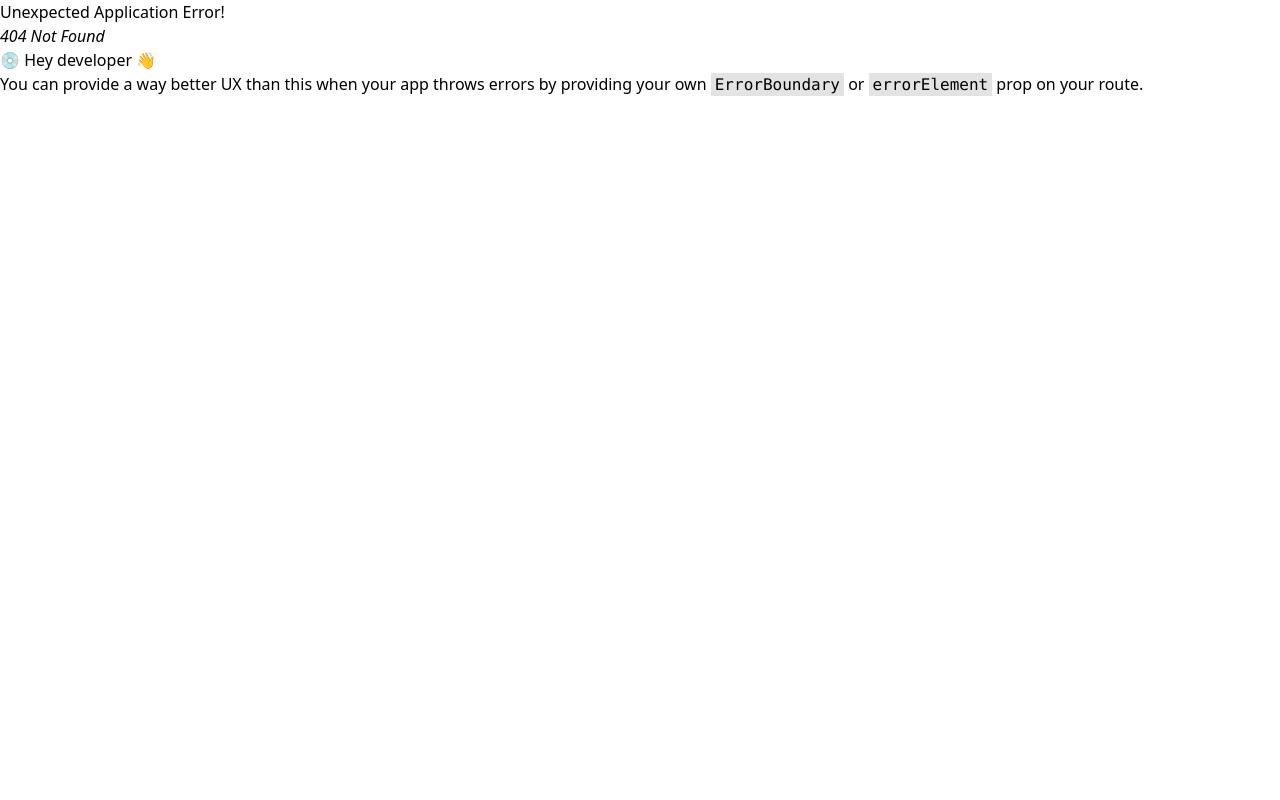
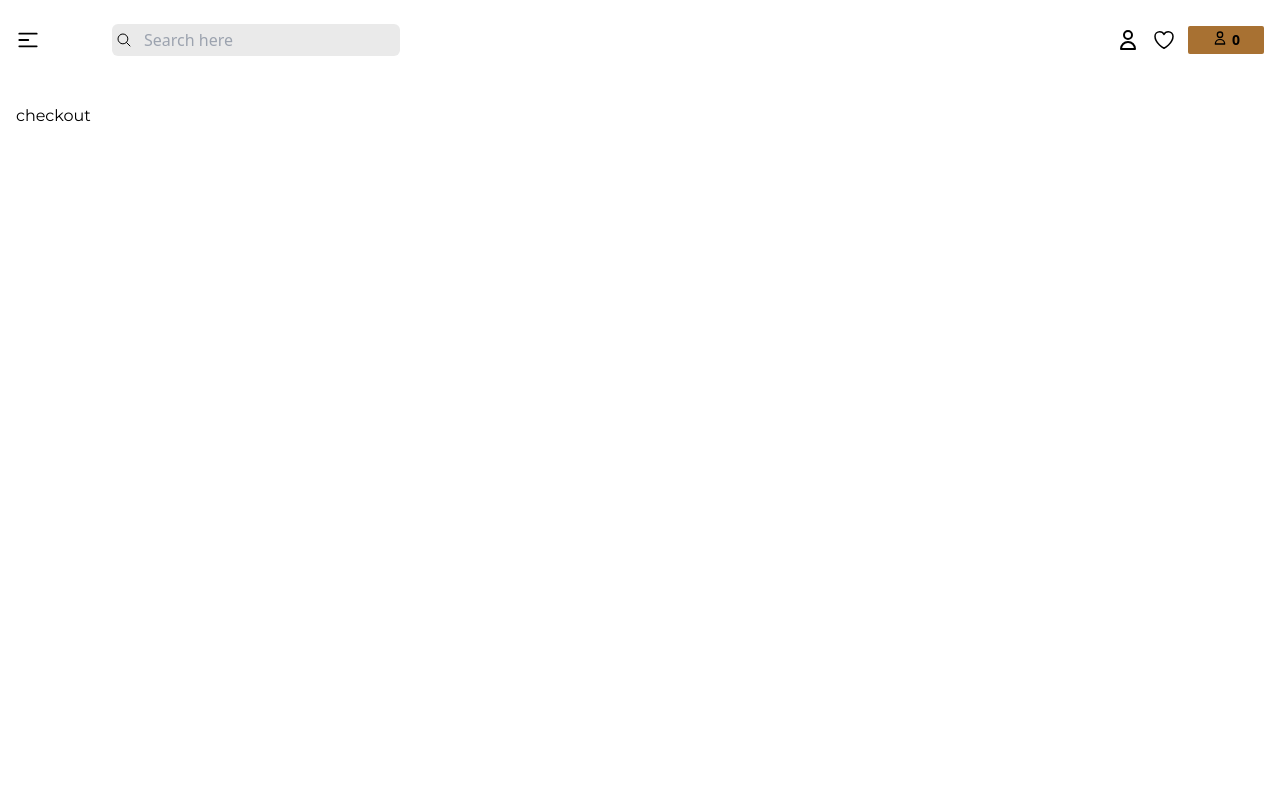
Before and after one commit to Ta-Batool/Bookstore, a React (Vite) app in the folder frontend/: page /checkout in a window 1280 px wide. Before the commit this address had no page. Shown: the top 800 px of the page. Built offline with nearby package versions, Linux system fonts and the light colour scheme.

Commit message:
checkout route

```diff
--- /dev/null
+++ b/frontend/src/pages/books/CheckoutPage.jsx
@@ -0,0 +1,11 @@
+import React from 'react'
+
+const CheckoutPage = () => {
+  return (
+    <div>
+      checkout
+    </div>
+  )
+}
+
+export default CheckoutPage
--- a/frontend/src/routers/router.jsx
+++ b/frontend/src/routers/router.jsx
@@ -7,6 +7,7 @@ import Login from "../components/login";
 import {
     createBrowserRouter
 }from "react-router-dom";
+import CheckoutPage from "../pages/books/CheckoutPage";
 
 
 
@@ -39,6 +40,10 @@ const router = createBrowserRouter([
             {
                 path: "/cart",
                 element:<CartPage/>
+            },
+            {
+                path: "/checkout",
+                element: <CheckoutPage/>
             }
         ]
     },
```
